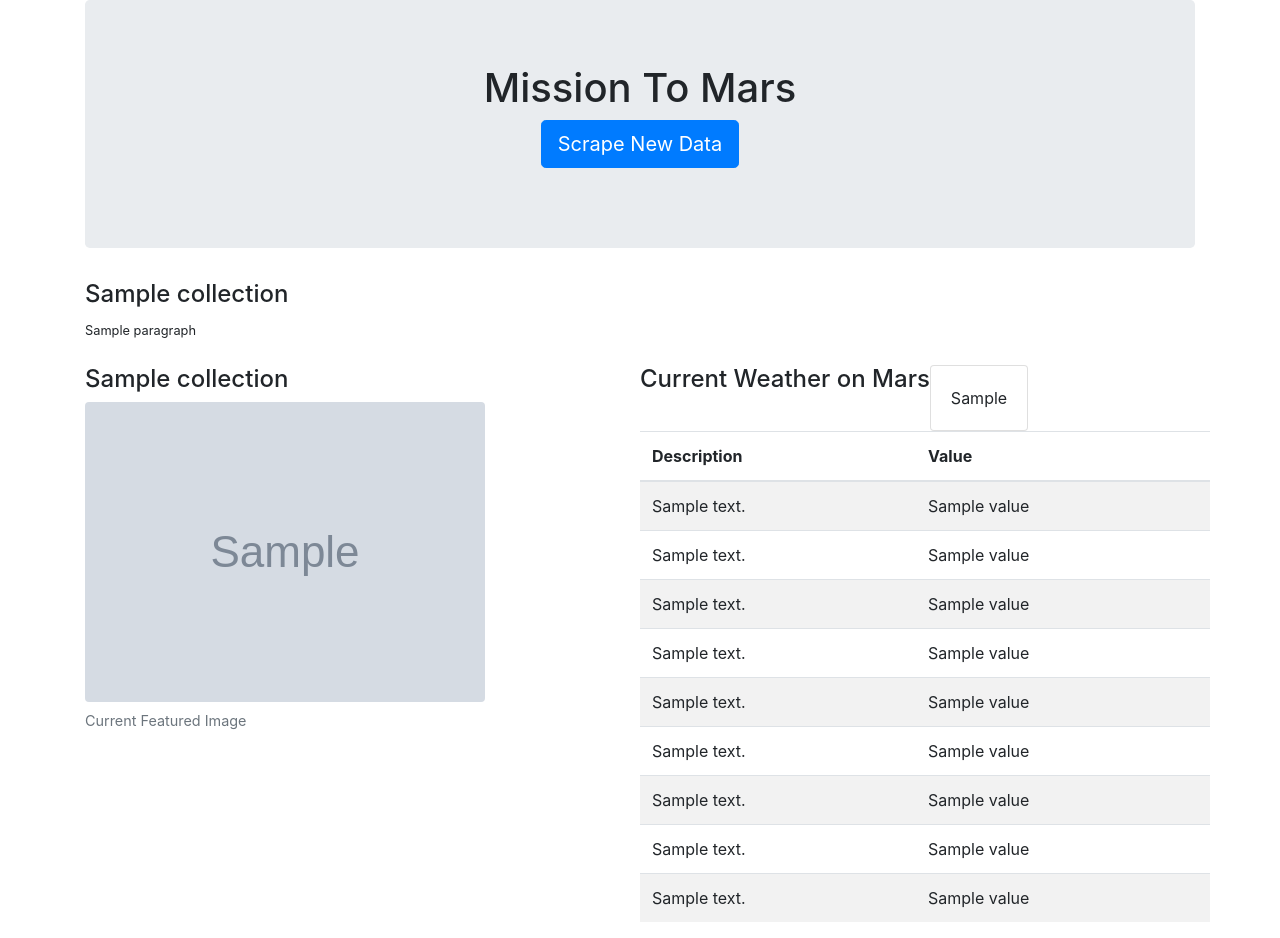
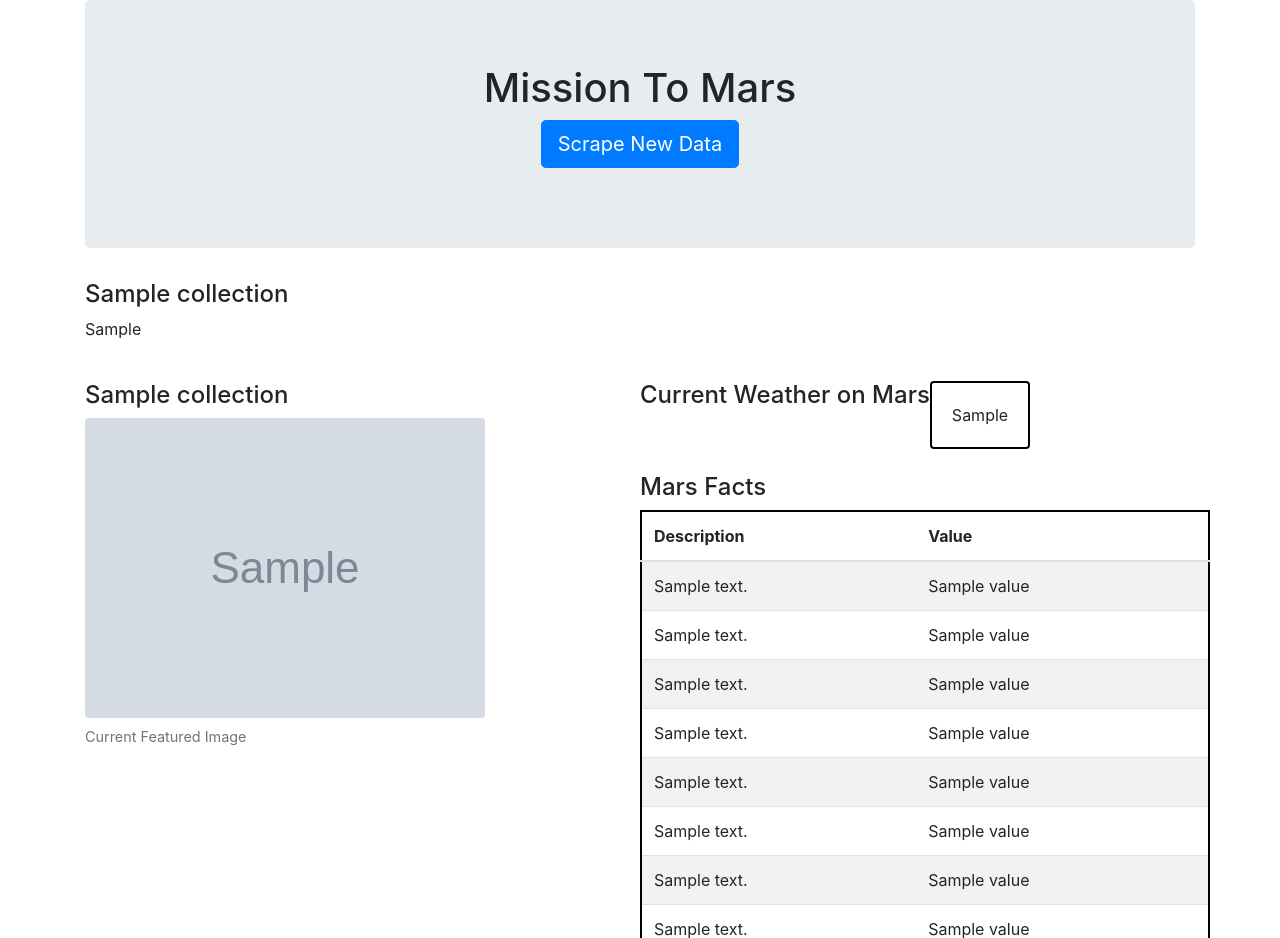
Before and after one commit to Soumya-Patil/Web-Scraping-Challenge, a Flask app: page / in a window 1280 px wide. Shown: the top 938 px of the page. Run offline with Flask 2, Linux system fonts and the light colour scheme; grey boxes marked "Sample" are stand-in pictures; a database or web service that is not in the repository returns one stand-in record (values such as "Sample title"); some libraries are stand-ins or nearby versions.

Commit message:
added table borders to card and table

```diff
--- a/Mission_to_Mars/templates/index.html
+++ b/Mission_to_Mars/templates/index.html
@@ -24,8 +24,8 @@
     <!--Latest News Division-->
     <div class="row" id="news">
       <div class="col-md-12">
-        <h4 class="heading">{{mars_record.Title}} </h4>
-        <small>{{mars_record.Paragraph}}</small>
+        <h4 class="heading">{{mars_record.News_Title}} </h4>
+        <p font-size : 30px; >{{mars_record.News_Paragraph}}</p>
       </div>
     </div>
     <br>
@@ -33,6 +33,7 @@
     <div class="row" id="images">
       <div class="col">
         <h4 class="heading">{{mars_record.featured_image_title}}</h4>
+
         <figure class="figure">
           <img src='{{mars_record.featured_image_url}}' class="figure-img img-fluid rounded" alt="Responsive image">
           <figcaption class="figure-caption">Current Featured Image</figcaption>
@@ -41,16 +42,19 @@
       <div class="col">
         <div class="row" id="images">
           <h4 class="heading">Current Weather on Mars</h4>
-          <div class="card">
+          <br>
+          <div class="card" style = "border:2px solid black;">
             <div class="card-body">
-              {{mars_record.mars_weather}}
+              {{mars_record['mars_weather']}}
             </div>
           </div>
         </div>
+        <br>
 
         <div class="row" id="table">
+          <h4 class="heading">Mars Facts</h4>
 
-          <table class="table table-striped">
+          <table class="table table-striped" style = "border:2px solid black;">
             <thead>
 
               <tr>
@@ -62,33 +66,39 @@
             <tbody>
               {% for m in range(9) %}
               <tr>
-              <td scope="row">{{mars_record.Description[m]}}</td>
-               <td scope="row">{{mars_record.Value[m]}}</td>
+              <td scope="row">{{mars_record['mars_facts_table']['Description'][m]}}</td>
+               <td scope="row">{{mars_record['mars_facts_table']['Value'][m]}}</td>
               </tr>
               {% endfor %}
 
                 </tbody>
+
           </table>
-
-         </div>
         </div>
-      </div>
+       </div>
+     </div>
+     <br>
+     <br>
 
       <div class="row" id="images-descriptions">
+        <h4 class="heading">Mars Hemispheres</h4>
+        <br>
+
         <div class="col">
           <div class="card" style="width: 18rem;">
-            <img src="{{mars_record.featured_image_url[0]}}" class="card-img-top" alt="mars image">
+            <img src="{{mars_record['hemisphere_info'][0]['Img_URL']}}" class="card-img-top" alt="mars image">
             <div class="card-body">
-              <p class="card-text">{{mars_record.featured_image_title[0]}}</p>
+              <p class="card-text">{{mars_record['hemisphere_info'][0]['Title']}}</p>
             </div>
           </div>
         </div>
 
+
         <div class="col">
           <div class="card" style="width: 18rem;">
-            <img src="{{mars_record.featured_image_url[1]}}" class="card-img-top" alt="mars image">
+            <img src="{{mars_record['hemisphere_info'][1]['Title']}}" class="card-img-top" alt="mars image">
             <div class="card-body">
-              <p class="card-text">{{mars_record.featured_image_title[1]}}</p>
+              <p class="card-text">{{mars_record['hemisphere_info'][1]['Img_URL']}}</p>
             </div>
           </div>
         </div>
@@ -98,18 +108,18 @@
       <div class="row" id="images-descriptions">
         <div class="col">
           <div class="card" style="width: 18rem;">
-            <img src="{{mars_record.featured_image_url[2]}}" class="card-img-top" alt="mars image">
+            <img src="{{mars_record['hemisphere_info'][2]['Title']}}" class="card-img-top" alt="mars image">
             <div class="card-body">
-              <p class="card-text">{{mars_record.featured_image_title[2]}}</p>
+              <p class="card-text">{{mars_record['hemisphere_info'][2]['Img_URL']}}</p>
             </div>
           </div>
         </div>
 
         <div class="col">
           <div class="card" style="width: 18rem;">
-            <img src="{{mars_record.featured_image_url[3]}}" class="card-img-top" alt="mars image">
+            <img src="{{mars_record['hemisphere_info'][3]['Title']}}" class="card-img-top" alt="mars image">
             <div class="card-body">
-              <p class="card-text">{{mars_record.featured_image_title[3]}}</p>
+              <p class="card-text">{{mars_record['hemisphere_info'][3]['Img_URL']}}</p>
             </div>
           </div>
         </div>
@@ -117,6 +127,7 @@
       </div>
 
     </div>
+
 
   <!-- Optional JavaScript -->
 
```
